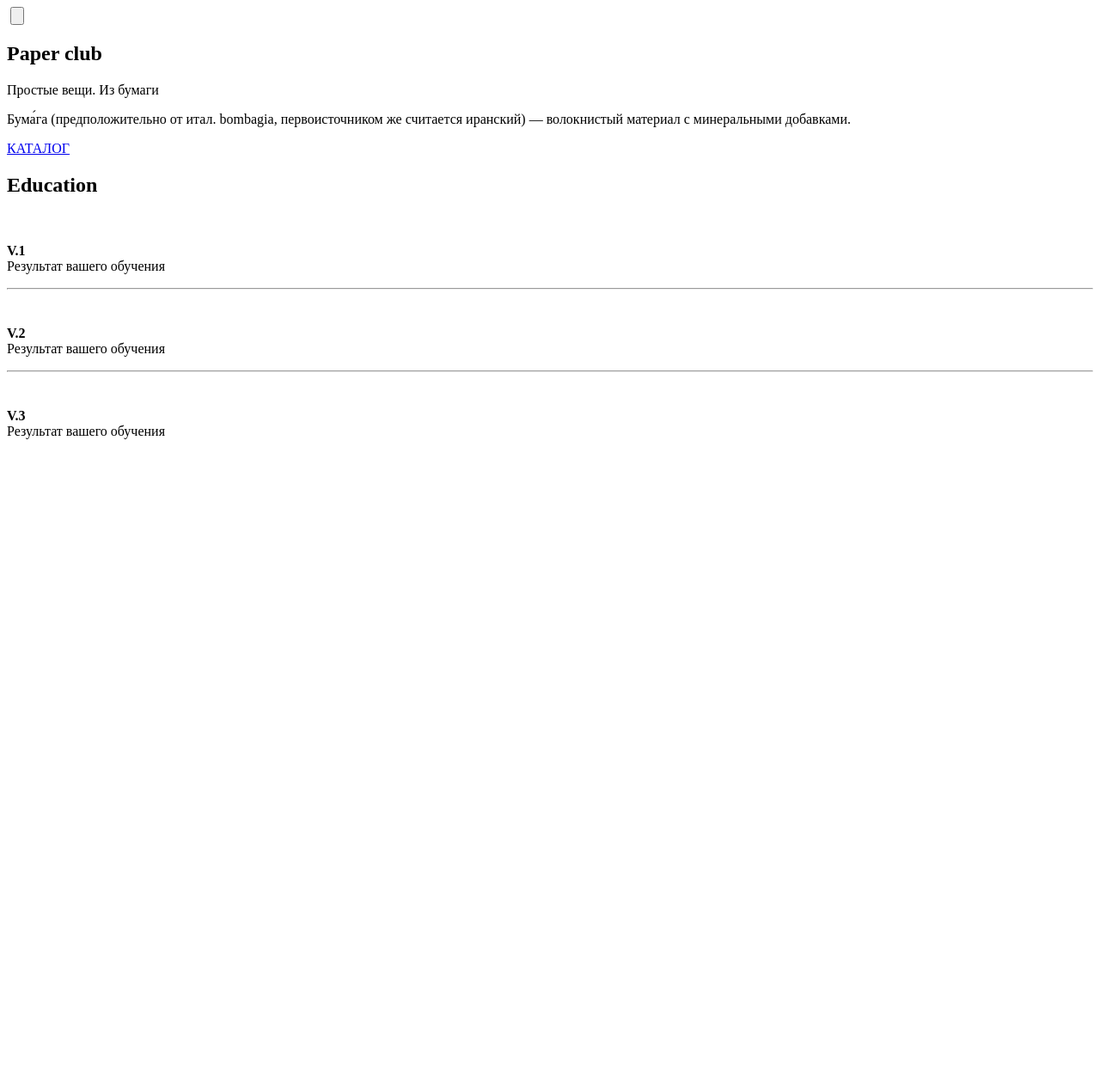
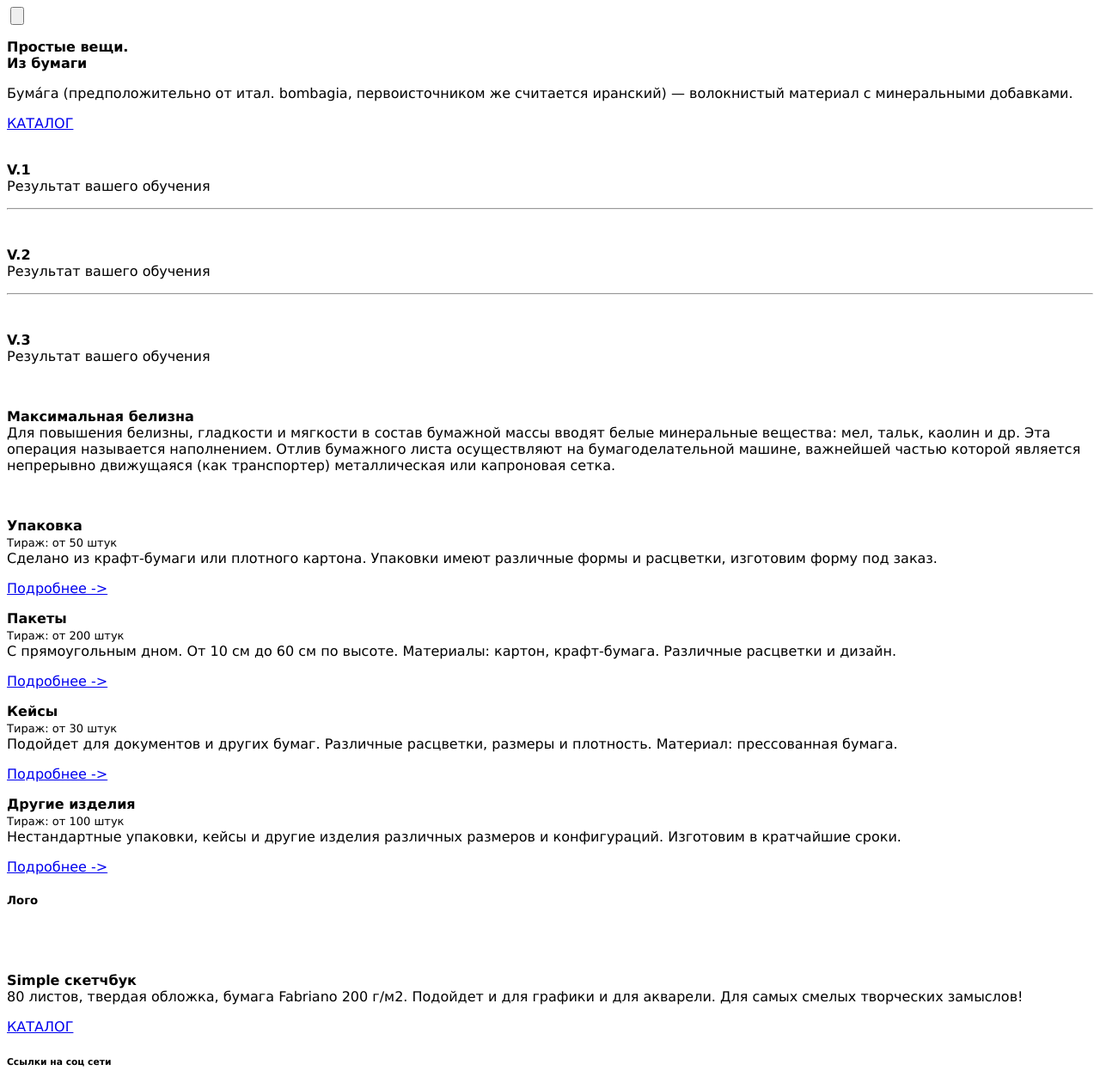
Before and after one commit to rreqwu/web-projects, a plain HTML site: page index.html in a window 1280 px wide. Shown: the whole page at 86% size. Before the commit the page ends 800 px from the top, so only its background shows below. Drawn offline with Linux system fonts and the light colour scheme.

Commit message:
Доделала архитектуру

```diff
--- a/index.html
+++ b/index.html
@@ -7,23 +7,25 @@
     <title>Home page</title>
 </head>
 
-<body>
+<body BGCOLOR="#FFFFFF" >
+
     <header>
         <a href=""><img src="" alt=""></a>
         <button><img src="" alt=""></button>
     </header>
     <main>
-        <section>
-            <h1>Paper club</h1>
-            <P>Простые вещи. Из бумаги</P>
-            <p>Бума́га (предположительно от итал. bombagia, первоисточником же считается иранский) — волокнистый материал с минеральными добавками. </p>
+        <font face="lucida sans unicode">
+            <section >
+                <!--<h1>Про бумагу</h1>-->
+                <P><b>Простые вещи.</b><br><b>Из бумаги</b></P>
+                <p>Бума́га (предположительно от итал. bombagia, первоисточником же считается иранский) — волокнистый материал с минеральными добавками.</p>
                 <a href==""> КАТАЛОГ</a>
                 <img src="" alt="">
             </section>
 
 
             <section>
-                       <h2>Education</h2>
+                <!--<h2>Образование</h2>-->
                 <a href=""><img src="" alt=""></a>
                 <p><b>V.1</b><br>Результат вашего обучения</br></p>
                 <hr>
@@ -39,11 +41,60 @@
 
             </section>
 
+            <section>
+                <!--<h3>Советы</h3>-->
+
+                <a href=""><img src="" alt=""></a>
+                <p><b>Максимальная белизна</b><br>Для повышения белизны, гладкости и мягкости в состав бумажной массы вводят белые минеральные вещества: мел, тальк, каолин и др. Эта операция называется наполнением.
+                    Отлив бумажного листа осуществляют на бумагоделательной машине, важнейшей частью которой является непрерывно движущаяся (как транспортер) металлическая или капроновая сетка.</br></p>
             </section>
 
+            <section>
+                <!--<h4>Продажа</h4>-->
+
+                <a href=""><img src="" alt=""></a>
+                <p><b>Упаковка</b><br><font size="2">Тираж: от 50 штук</font><br>Сделано из крафт-бумаги или плотного картона. Упаковки имеют различные формы и расцветки, изготовим форму под заказ.</p>
+                <a href=="">Подробнее -></a>
+                <img src="" alt="">
+
+                <a href=""><img src="" alt=""></a>
+                <p><b>Пакеты</b><br><font size="2">Тираж: от 200 штук</font><br>С прямоугольным дном. От 10 см до 60 см по высоте. Материалы: картон, крафт-бумага. Различные расцветки и дизайн.</p>
+                <a href=="">Подробнее -></a>
+                <img src="" alt="">
+
+                <a href=""><img src="" alt=""></a>
+                <p><b>Кейсы</b><br><font size="2">Тираж: от 30 штук</font><br>Подойдет для документов и других бумаг. Различные расцветки, размеры и плотность. Материал: прессованная бумага.</p>
+                <a href=="">Подробнее -></a>
+                <img src="" alt="">
+
+                <a href=""><img src="" alt=""></a>
+                <p><b>Другие изделия </b><br><font size="2">Тираж: от 100 штук</font><br>Нестандартные упаковки, кейсы и другие изделия различных размеров и конфигураций. Изготовим в кратчайшие сроки.</p>
+                <a href=="">Подробнее -></a>
+                <img src="" alt="">
+
+
+            </section>
+
+            <section>
+                <h5>Лого</h5>
+                <a href=""><img src="" alt=""></a>
                 <a href=""><img src="" alt=""></a>
 
+
+            </section>
+
             <section>
+                <a href=""><img src="" alt=""></a>
+                <p><b>Simple скетчбук</b><br>80 листов, твердая обложка, бумага  Fabriano 200 г/м2. Подойдет и для графики и для акварели. Для самых смелых творческих замыслов!</p>
+                <a href==""> КАТАЛОГ</a>
+                <img src="" alt="">
+            </section>
+            <section>
+                <h6>Ссылки на соц сети</h6>
+            </section>
+
+        </font>
+
 
     </main>
 
```
Lines whose indentation alone changed are shown as unchanged.
